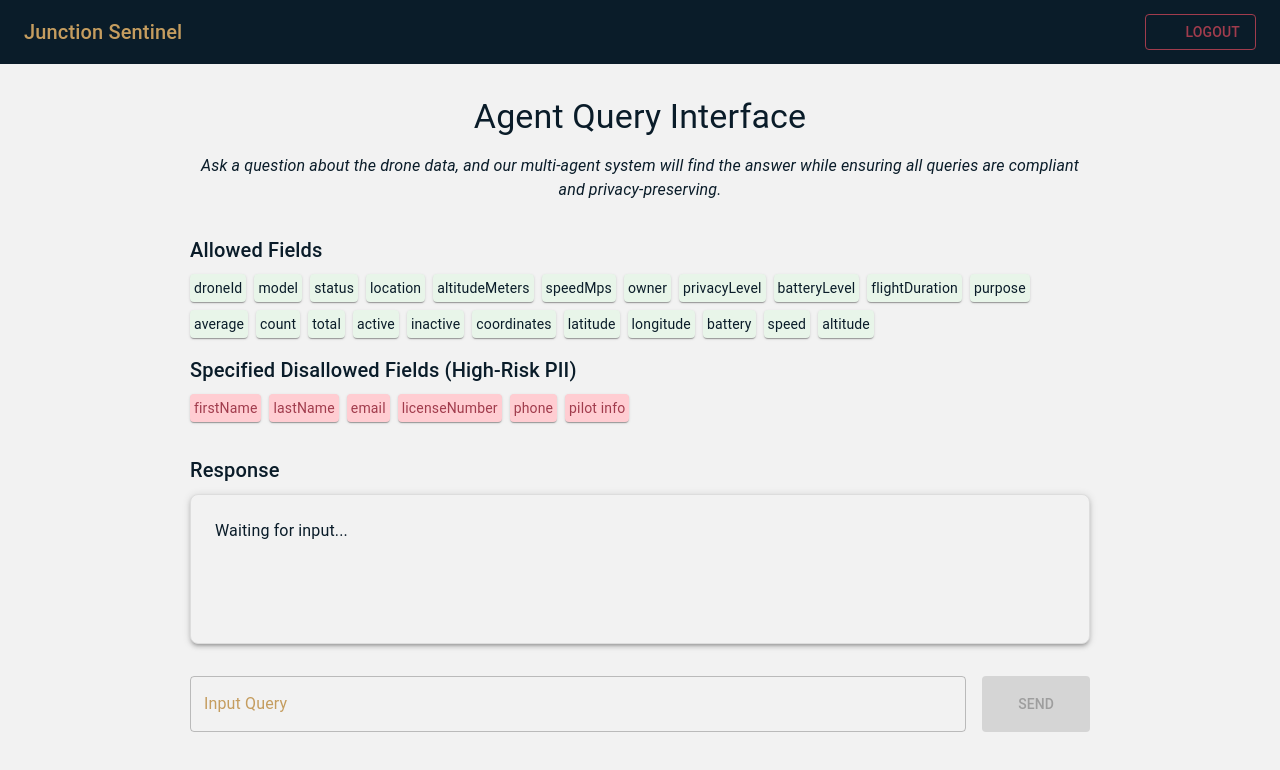
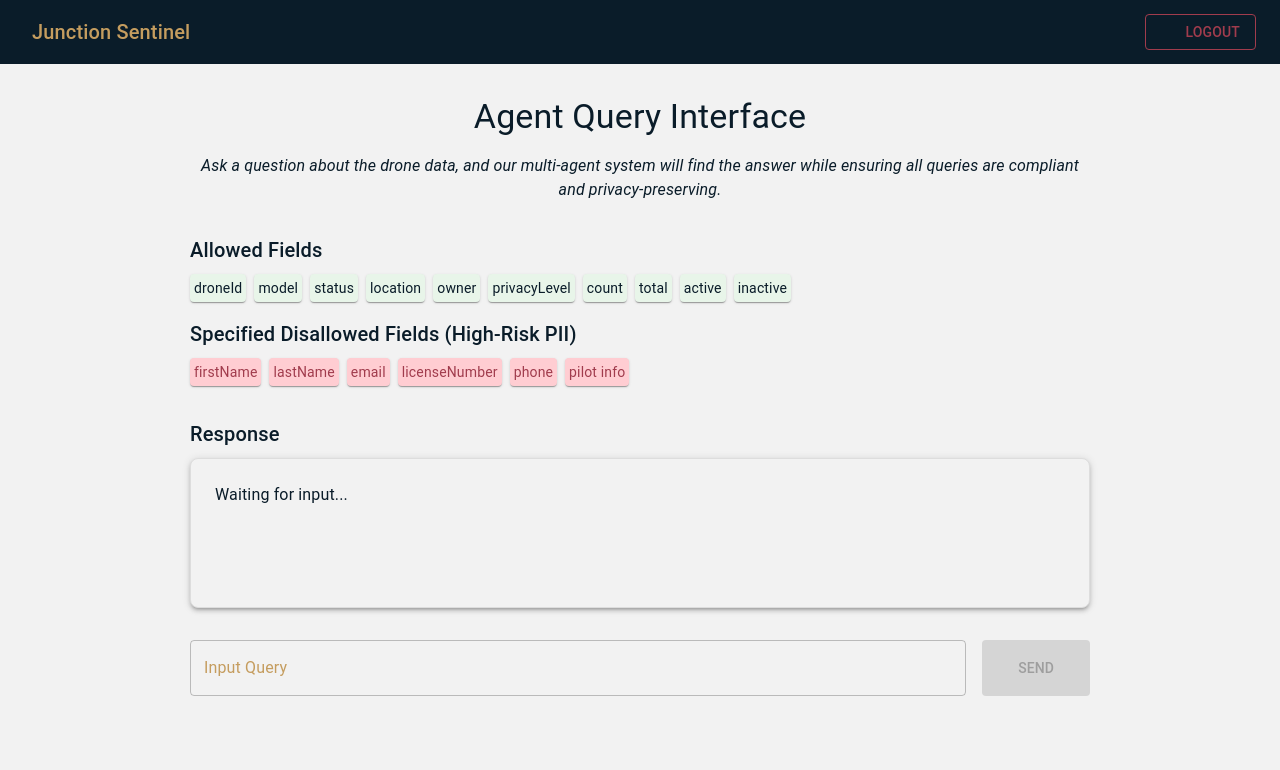
Before and after one commit to Curtis-Thomas/junction-sentinel, a Next.js app: page /dashboard in a window 1280 px wide. Shown: the top 770 px of the page. Built offline with nearby package versions, Linux system fonts and the light colour scheme; some icons are missing.

Commit message:
add: hyperlink to dashboard header text, removed janky fields from allowed fields list on dashboard page

```diff
--- a/src/app/dashboard/page.tsx
+++ b/src/app/dashboard/page.tsx
@@ -98,24 +98,12 @@ export default function ResponsiveDrawer() {
     "model",
     "status",
     "location",
-    "altitudeMeters",
-    "speedMps",
     "owner",
     "privacyLevel",
-    "batteryLevel",
-    "flightDuration",
-    "purpose",
-    "average",
     "count",
     "total",
     "active",
     "inactive",
-    "coordinates",
-    "latitude",
-    "longitude",
-    "battery",
-    "speed",
-    "altitude",
   ];
 
   const disallowedFields = [
--- a/src/components/DashHeader.tsx
+++ b/src/components/DashHeader.tsx
@@ -16,14 +16,22 @@ function DashHeader() {
   return (
     <AppBar position="static" sx={{ bgcolor: "secondary.main" }}>
       <Toolbar>
-        <Typography
-          variant="h6"
-          component="div"
-          sx={{ flexGrow: 1, color: "primary.main" }}
+        <Tooltip title="Go to Dashboard">
+          <IconButton href="/dashboard" sx={{ color: "primary.main" }}>
+            <Typography variant="h6" component="div">
+              Junction Sentinel
+            </Typography>
+          </IconButton>
+        </Tooltip>
+        <Stack
+          direction="row"
+          spacing={1}
+          sx={{
+            color: "primary.main",
+            flexGrow: 1,
+            justifyContent: "flex-end",
+          }}
         >
-          Junction Sentinel
-        </Typography>
-        <Stack direction="row" spacing={1} sx={{ color: "primary.main" }}>
           <Tooltip title="Dashboard">
             <IconButton color="inherit" href="/dashboard">
               <DashboardIcon />
@@ -47,7 +55,6 @@ function DashHeader() {
           sx={{
             ml: 2,
             borderColor: "error.main",
-            // Hide text on small screens and show only the icon
             display: { xs: "none", md: "flex" },
             "& .MuiButton-startIcon": {
               mr: { xs: 0, md: 1 },
@@ -57,7 +64,6 @@ function DashHeader() {
         >
           Logout
         </Button>
-        {/* A version of the Logout button that only shows the icon on small screens */}
         <Tooltip title="Logout">
           <IconButton
             color="error"
```
